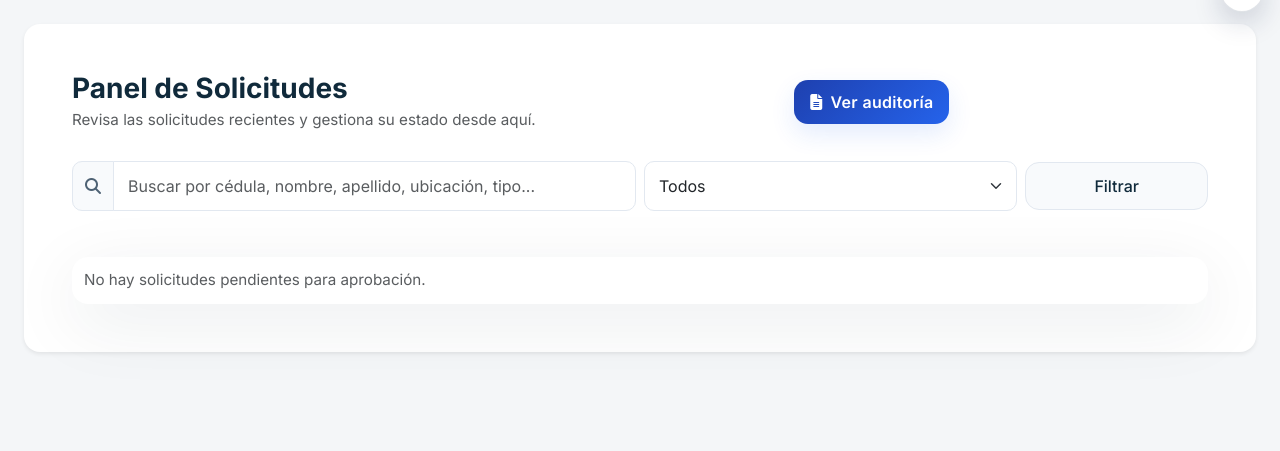
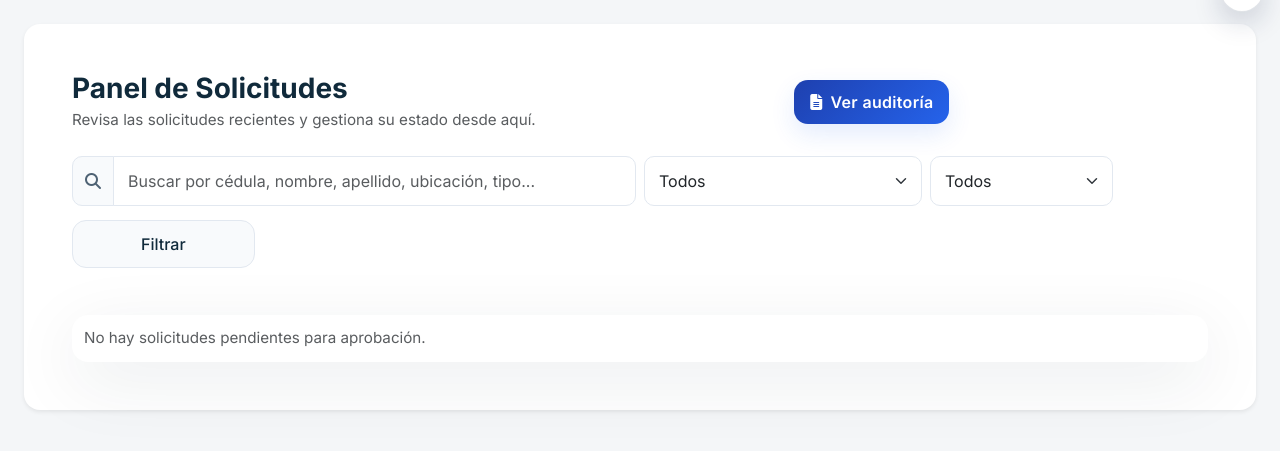
Before and after one commit to gabyurbina/SGPR, a Django app: page / in a window 1280 px wide. Shown: the part 136-587 px from the top of the page. Run offline with Django 4.2, Linux system fonts and the light colour scheme; the visitor is signed in with stand-in values (Sample User, id 1); data comes from the database, SQL or seed files in the repository; data that the repository does not hold is empty.

Commit message:
Feat: add 'tipo' filter to Panel de Solicitudes; add admin/action filters to administrar_privilegios; preserve filters in templates
Co-authored-by: Copilot <223556219+Copilot@users.noreply.github.com>

```diff
--- a/sgpr_alquitrana/gestion_permisos/views.py
+++ b/sgpr_alquitrana/gestion_permisos/views.py
@@ -122,6 +122,7 @@ def dashboard(request):
     """Panel principal: lista de solicitudes según el rol del usuario."""
     query = request.GET.get('q', '').strip()
     filtro_estado = request.GET.get('estado', 'TODOS')
+    tipo = request.GET.get('tipo', 'TODOS')
     active_tab = request.GET.get('tab', 'personal')
 
     is_worker = Trabajador.objects.filter(user=request.user).exists()
@@ -157,6 +158,8 @@ def dashboard(request):
             return qs
         if filtro_estado and filtro_estado != 'TODOS':
             qs = qs.filter(estado=filtro_estado)
+        if tipo and tipo != 'TODOS':
+            qs = qs.filter(tipo__iexact=tipo)
         if query:
             qs = qs.filter(
                 Q(trabajador__cedula__icontains=query)
@@ -219,6 +222,13 @@ def dashboard(request):
                 ('APROBADO', 'Aprobadas'),
                 ('RECHAZO', 'Rechazadas'),
             ],
+            'tipo_options': [
+                ('TODOS', 'Todos'),
+                ('PERMISO', 'Permiso'),
+                ('REPOSO', 'Reposo'),
+                ('OTRO', 'Otro'),
+            ],
+            'tipo': tipo,
         },
     )
 
@@ -565,7 +575,21 @@ def configuracion(request):
 def administrar_privilegios(request):
     """Permite a los administradores asignar o revocar privilegios de administrador."""
     query = request.GET.get('q', '').strip()
+    is_admin = request.GET.get('is_admin', 'TODOS')
+    accion = request.GET.get('accion', 'TODOS')
     trabajadores = Trabajador.objects.select_related('user').all().order_by('user__last_name')
+
+    if is_admin == 'SI':
+        trabajadores = trabajadores.filter(user__is_staff=True)
+    elif is_admin == 'NO':
+        trabajadores = trabajadores.filter(user__is_staff=False)
+
+    if accion == 'grant':
+        # Mostrar solo aquellos a los que se les puede otorgar (no son staff)
+        trabajadores = trabajadores.filter(user__is_staff=False)
+    elif accion == 'revoke':
+        # Mostrar solo aquellos a los que se les puede revocar (son staff)
+        trabajadores = trabajadores.filter(user__is_staff=True)
 
     if query:
         trabajadores = trabajadores.filter(
@@ -637,6 +661,8 @@ def administrar_privilegios(request):
             'page_obj': trabajadores_page,
             'paginator': paginator,
             'query': query,
+            'is_admin': is_admin,
+            'accion': accion,
         },
     )
 
--- a/sgpr_alquitrana/templates/dashboard.html
+++ b/sgpr_alquitrana/templates/dashboard.html
@@ -24,11 +24,19 @@
         <input id="search-query" name="q" type="search" class="form-control" placeholder="Buscar por cédula, nombre, apellido, ubicación, tipo..." value="{{ query }}">
       </div>
     </div>
-    <div class="col-md-4">
+    <div class="col-md-3">
       <label class="form-label visually-hidden" for="filter-estado">Estado</label>
       <select id="filter-estado" name="estado" class="form-select">
         {% for value, label in estado_options %}
           <option value="{{ value }}" {% if filtro_estado == value %}selected{% endif %}>{{ label }}</option>
+        {% endfor %}
+      </select>
+    </div>
+    <div class="col-md-2">
+      <label class="form-label visually-hidden" for="filter-tipo">Tipo</label>
+      <select id="filter-tipo" name="tipo" class="form-select">
+        {% for value, label in tipo_options %}
+          <option value="{{ value }}" {% if tipo == value %}selected{% endif %}>{{ label }}</option>
         {% endfor %}
       </select>
     </div>
```
Also changed, not shown: sgpr_alquitrana/templates/privilegios.html (+17 -1 lines).
